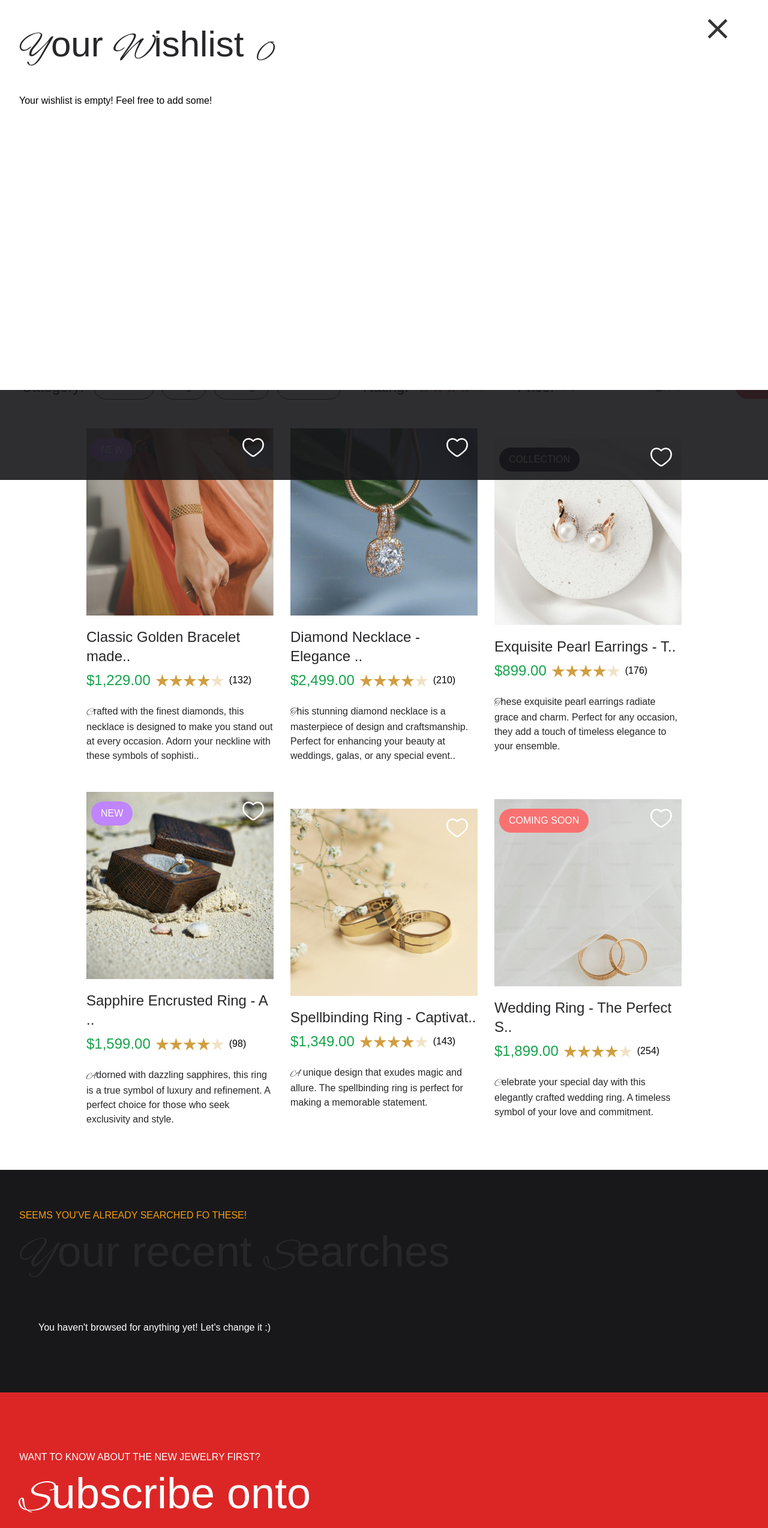
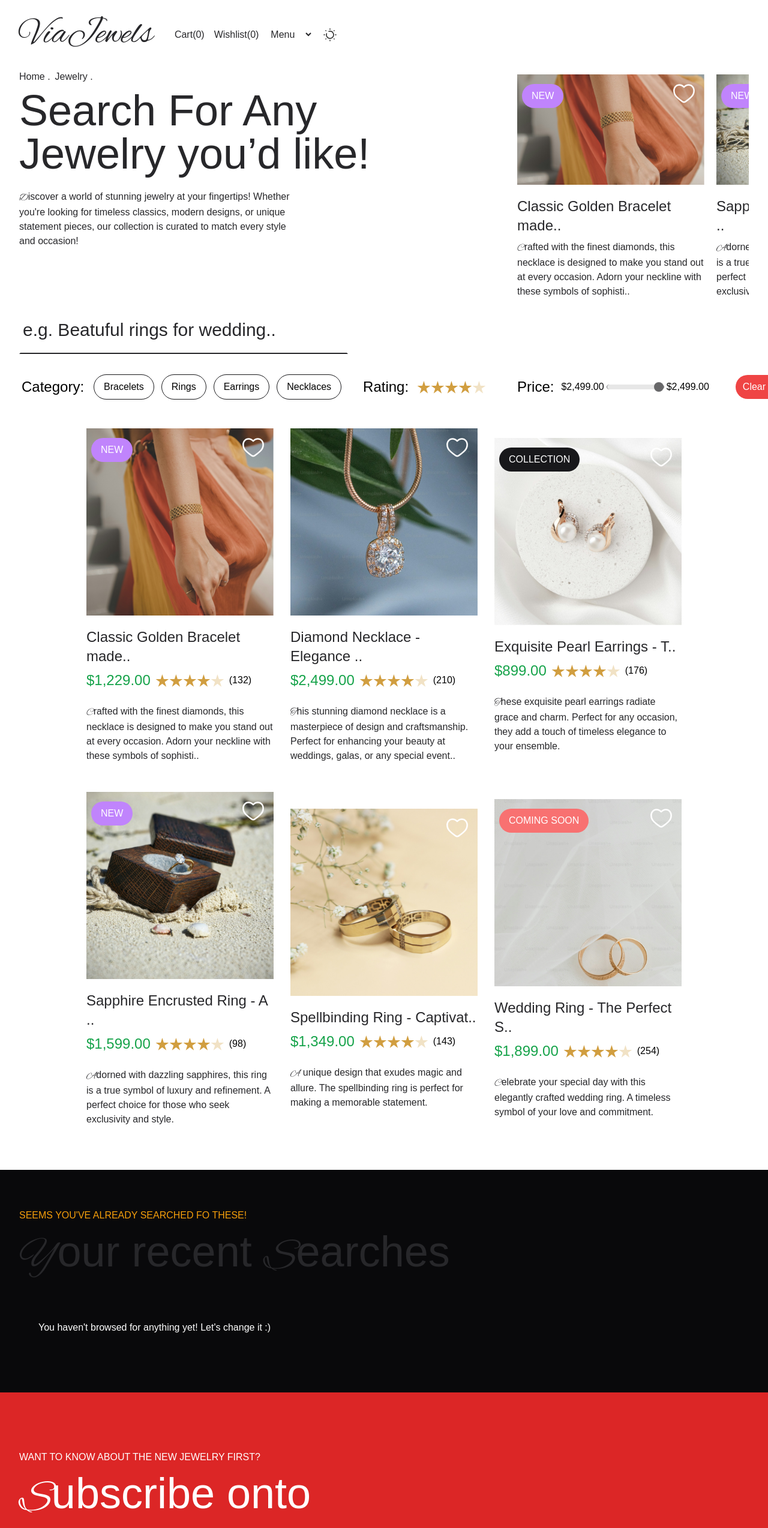
Before and after one commit to HumptyDumpy01/viajewels-app-enhanced, an Angular app: page /jewelry in a window 1280 px wide. Shown: the top 2547 px of the page at 60% size. Built offline with nearby package versions, Linux system fonts and the light colour scheme; a web font is replaced by a local one.

Commit message:
completed the theming of jewelry page.

```diff
--- a/src/app/layout/recent-searches/recent-searches.component.html
+++ b/src/app/layout/recent-searches/recent-searches.component.html
@@ -1,4 +1,4 @@
-<section class="bg-zinc-900 pt-16 pb-24 mt-14">
+<section class="bg-zinc-950 pt-16 pb-24 mt-14">
   <div class="container">
     <app-heading customContainerClasses="md:text-nowrap mb-14" mode="dark"
                  span="Seems you've already searched fo these!">
--- a/src/app/pages/jewelry/filter-jewelry/filter-jewelry.component.html
+++ b/src/app/pages/jewelry/filter-jewelry/filter-jewelry.component.html
@@ -1,6 +1,7 @@
-<section class="container">
+<section [class]="'container' + applyThemeClasses(theme, '', 'text-neutral-100')">
   <form (ngSubmit)="onSubmit()" class="max-w-[548px]">
-    <app-input-control #searchInput helperText="Search for name, type, etc." mode="black"
+    <app-input-control #searchInput [mode]="theme === 'dark' ? 'red': 'black'"
+                       helperText="Search for name, type, etc."
                        placeholder="e.g. Beatuful rings for wedding.."
                        type="search" />
   </form>
@@ -20,15 +21,15 @@
     <div class="flex items-center gap-3.5 mr-10">
       <span class="text-2xl">Rating:</span>
       <div class="flex items-center">
-        <app-star-icon (click)="switchRating(1)" [mode]="activeRating() >= 1 ? 'filled' : 'empty'"
+        <app-star-icon (click)="switchRating(1)" [mode]="activeRating() >= 1 ? activeRatingFilling : 'empty'"
                        class="cursor-pointer" dimensions="sm" />
-        <app-star-icon (click)="switchRating(2)" [mode]="activeRating() >= 2 ? 'filled' : 'empty'"
+        <app-star-icon (click)="switchRating(2)" [mode]="activeRating() >= 2 ? activeRatingFilling : 'empty'"
                        class="cursor-pointer" dimensions="sm" />
-        <app-star-icon (click)="switchRating(3)" [mode]="activeRating() >= 3 ? 'filled' : 'empty'"
+        <app-star-icon (click)="switchRating(3)" [mode]="activeRating() >= 3 ? activeRatingFilling : 'empty'"
                        class="cursor-pointer" dimensions="sm" />
-        <app-star-icon (click)="switchRating(4)" [mode]="activeRating() >= 4 ? 'filled' : 'empty'"
+        <app-star-icon (click)="switchRating(4)" [mode]="activeRating() >= 4 ? activeRatingFilling : 'empty'"
                        class="cursor-pointer" dimensions="sm" />
-        <app-star-icon (click)="switchRating(5)" [mode]="activeRating() >= 5 ? 'filled' : 'empty'"
+        <app-star-icon (click)="switchRating(5)" [mode]="activeRating() >= 5 ? activeRatingFilling : 'empty'"
                        class="cursor-pointer" dimensions="sm" />
       </div>
     </div>
--- a/src/app/pages/jewelry/filter-jewelry/filter-jewelry.component.ts
+++ b/src/app/pages/jewelry/filter-jewelry/filter-jewelry.component.ts
@@ -6,6 +6,8 @@ import { RedBulkyButtonComponent } from '../../../UI/buttons/red-bulky-button/re
 import { FiltersType, JewelryService } from '../../../jewelry.service';
 import { CurrencyPipe } from '@angular/common';
 import { FormsModule } from '@angular/forms';
+import { ThemeService } from '../../../theme.service';
+import { applyThemeClasses } from '../../../../utils/functions/applyThemeClasses';
 
 @Component({
   selector: 'app-filter-jewelry',
@@ -22,6 +24,16 @@ import { FormsModule } from '@angular/forms';
   styleUrl: './filter-jewelry.component.css'
 })
 export class FilterJewelryComponent {
+  private themeService = inject(ThemeService);
+
+  get theme() {
+    return this.themeService.getTheme;
+  }
+
+  get activeRatingFilling() {
+    return this.theme === 'dark' ? 'darkFilled' : 'filled';
+  }
+
   private jewelryService = inject(JewelryService);
   activeCategory = signal<ActiveCategoryType>('all');
   activeRating = signal<number>(4);
@@ -74,6 +86,8 @@ export class FilterJewelryComponent {
       price: this.activePrice()
     });
   }
+
+  protected readonly applyThemeClasses = applyThemeClasses;
 }
 
 export type ActiveCategoryType = 'bracelets' | 'necklaces' | 'rings' | 'earrings' | 'all';
--- a/src/app/pages/jewelry/search-jewelry-header/search-jewelry-header.component.html
+++ b/src/app/pages/jewelry/search-jewelry-header/search-jewelry-header.component.html
@@ -1,4 +1,4 @@
-<section class="container">
+<section [class]="'container' + applyThemeClasses(theme, 'text-zinc-800', 'text-neutral-200')">
   <div class="flex justify-between flex-col lg:flex-row gap-10 lg:gap-0">
     <div class="order-2 lg:order-none">
       <div class="flex items-center gap-2 pb-2">
--- a/src/app/pages/jewelry/search-jewelry-header/search-jewelry-header.component.ts
+++ b/src/app/pages/jewelry/search-jewelry-header/search-jewelry-header.component.ts
@@ -1,9 +1,10 @@
-import { Component, input } from '@angular/core';
+import { Component, inject, input } from '@angular/core';
 import { NavigateToLinkComponent } from '../../../UI/links/navigate-to-link/navigate-to-link.component';
 import { ParagraphComponent } from '../../../typography/paragraph/paragraph.component';
-import { ItemCardComponent } from '../../../UI/cards/item-card/item-card.component';
 import { MinifiedItemCardsComponent } from '../../../layout/minified-item-cards/minified-item-cards.component';
 import { JewelryType } from '../../../../../data/JEWELRY';
+import { ThemeService } from '../../../theme.service';
+import { applyThemeClasses } from '../../../../utils/functions/applyThemeClasses';
 
 @Component({
   selector: 'app-search-jewelry-header',
@@ -17,5 +18,12 @@ import { JewelryType } from '../../../../../data/JEWELRY';
   styleUrl: './search-jewelry-header.component.css'
 })
 export class SearchJewelryHeaderComponent {
+  private themeService = inject(ThemeService);
+
+  get theme() {
+    return this.themeService.getTheme;
+  }
+
   suggestedItems = input.required<JewelryType[]>();
+  protected readonly applyThemeClasses = applyThemeClasses;
 }
--- a/src/app/popups.service.ts
+++ b/src/app/popups.service.ts
@@ -4,7 +4,7 @@ import { Injectable, signal } from '@angular/core';
   providedIn: 'root'
 })
 export class PopupsService {
-  wishlistPopupVisibility = signal(true);
+  wishlistPopupVisibility = signal(false);
   cartPopupVisibility = signal(false);
 
   changeWishlistPopupVisibility(val: boolean) {
```
